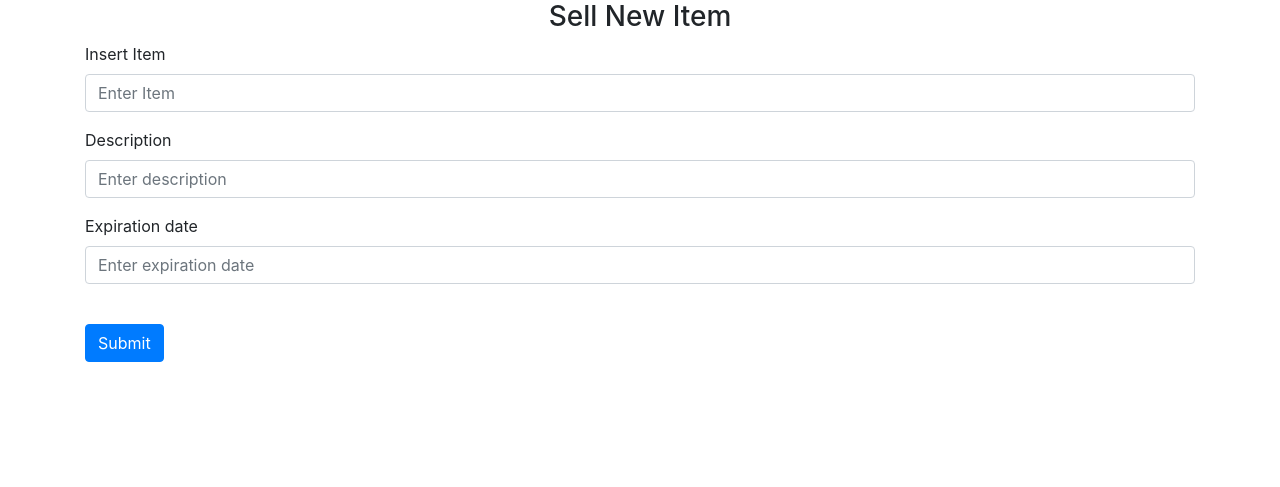
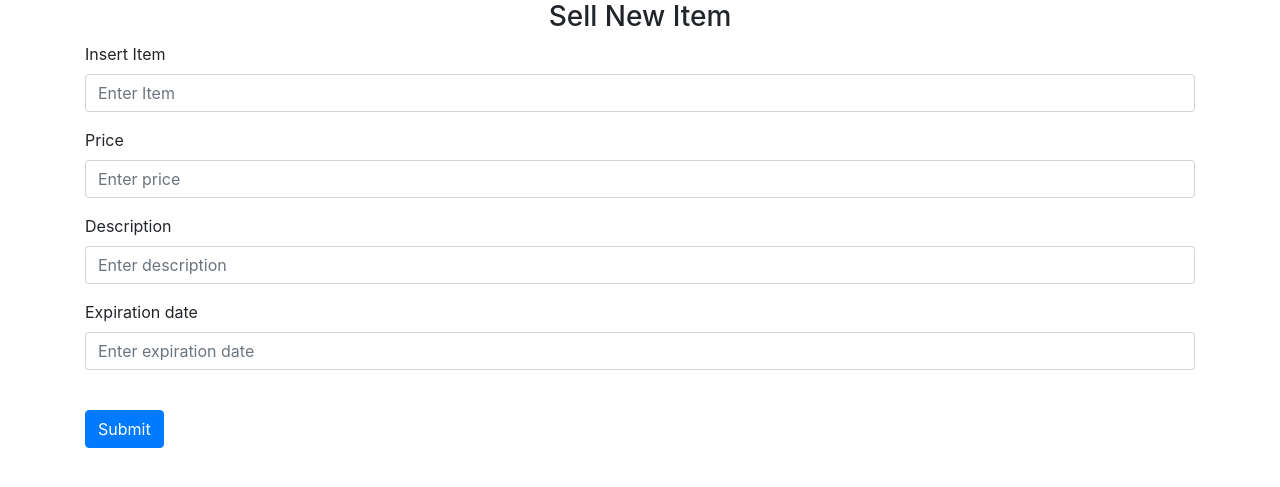
Before and after one commit to Warren-source/CS435-project, a Flask app: page / in a window 1280 px wide. Shown: the part 56-543 px from the top of the page. Run offline with Flask 2, Linux system fonts and the light colour scheme; a user stored in the database is signed in; some libraries are stand-ins or nearby versions.

Commit message:
add price column

```diff
--- a/website/templates/home.html
+++ b/website/templates/home.html
@@ -21,7 +21,18 @@
       placeholder="Enter Item"
     />
   </div>
-  <!--ask user for first name-->
+  <!--ask user for price-->
+  <div class="form-group">
+    <label for="price">Price</label>
+    <input
+      type="text"
+      class="form-control"
+      id="price"
+      name="price"
+      placeholder="Enter price"
+    />
+  </div>
+  <!--ask user for description-->
   <div class="form-group">
     <label for="description">Description</label>
     <input
--- a/website/templates/market.html
+++ b/website/templates/market.html
@@ -25,13 +25,15 @@
     <table>
         <tr>
             <th>Item</th>
+            <th>Price</th>
             <th>Description</th>
             <th>Expiration</th>
         </tr>
 
         {% for searchresult in searchresults %}
         <tr>
-            <td>{{ searchresult.food  }}</td>
+            <td>{{ searchresult.food }}</td>
+            <td>{{ searchresult.price }}</td>
             <td>{{ searchresult.description }}</td>
             <td>{{ searchresult.expiration }}</td>
         </tr>
@@ -44,12 +46,14 @@
     <table>
         <tr>
             <th>Item</th>
+            <th>Price</th>
             <th>Description</th>
             <th>Expiration</th>
         </tr>
         {% for seller in seller %}
             <tr>
                 <td>{{ seller.food  }}</td>
+                <td>{{ seller.price  }}</td>
                 <td>{{ seller.description }}</td>
                 <td>{{ seller.expiration }}</td>
                 <td>
--- a/website/views.py
+++ b/website/views.py
@@ -2,45 +2,55 @@ from flask import Blueprint, render_template, request, flash, redirect, url_for
 from flask_login import login_required, current_user
 from .models import Seller
 from . import db
-#views.py is basically for the links which the user can see
+# views.py is basically for the links which the user can see
 views = Blueprint('views', __name__)
-#blueprint means it has a bunch of routes inside of it
+# blueprint means it has a bunch of routes inside of it
 
-#this just displays the market
+# this just displays the market
+
+
 @views.route('/market', methods=['GET', 'POST'])
 @login_required
 def market():
     if request.method == 'POST':
         food_item = request.form.get('searchfood')
-        #don't do error checks, some boxes can be empty
+        # don't do error checks, some boxes can be empty
         searchresults = Seller.query.filter_by(food=food_item)
         return render_template("market.html", user=current_user, searchresults=searchresults)
 
     return render_template("market.html", user=current_user, seller=Seller.query.all())
 
-#views is Blueprint, route to home page
+# views is Blueprint, route to home page
+
+
 @views.route('/', methods=['GET', 'POST'])
 @login_required
 def home():
     if request.method == 'POST':
         food = request.form.get('food')
+        price = request.form.get('price')
         description = request.form.get('description')
         expiration = request.form.get('expiration')
 
         if len(food) < 1:
             flash('please insert food', category='error')
+        elif len(price) < 1:
+            flash('please give a price', category='error')
         elif len(description) < 1:
             flash('please give a description', category='error')
         elif len(expiration) < 1:
             flash('please give an expiration date', category='error')
         else:
-            new_seller = Seller(food=food, description=description, expiration=expiration, user_id=current_user.id)
+            new_seller = Seller(food=food, price=price, description=description,
+                                expiration=expiration, user_id=current_user.id)
             db.session.add(new_seller)
             db.session.commit()
             flash('Item added', category='success')
             return redirect(url_for('views.home'))
 
-    return render_template("home.html", user=current_user)#so we can check if authenticated
+    # so we can check if authenticated
+    return render_template("home.html", user=current_user)
+
 
 @views.route('/delete/<int:id>')
 def delete(id):
```
Also changed, not shown: website/__init__.py (+12 -8 lines), website/models.py (+11 -7 lines), website/database.db.
